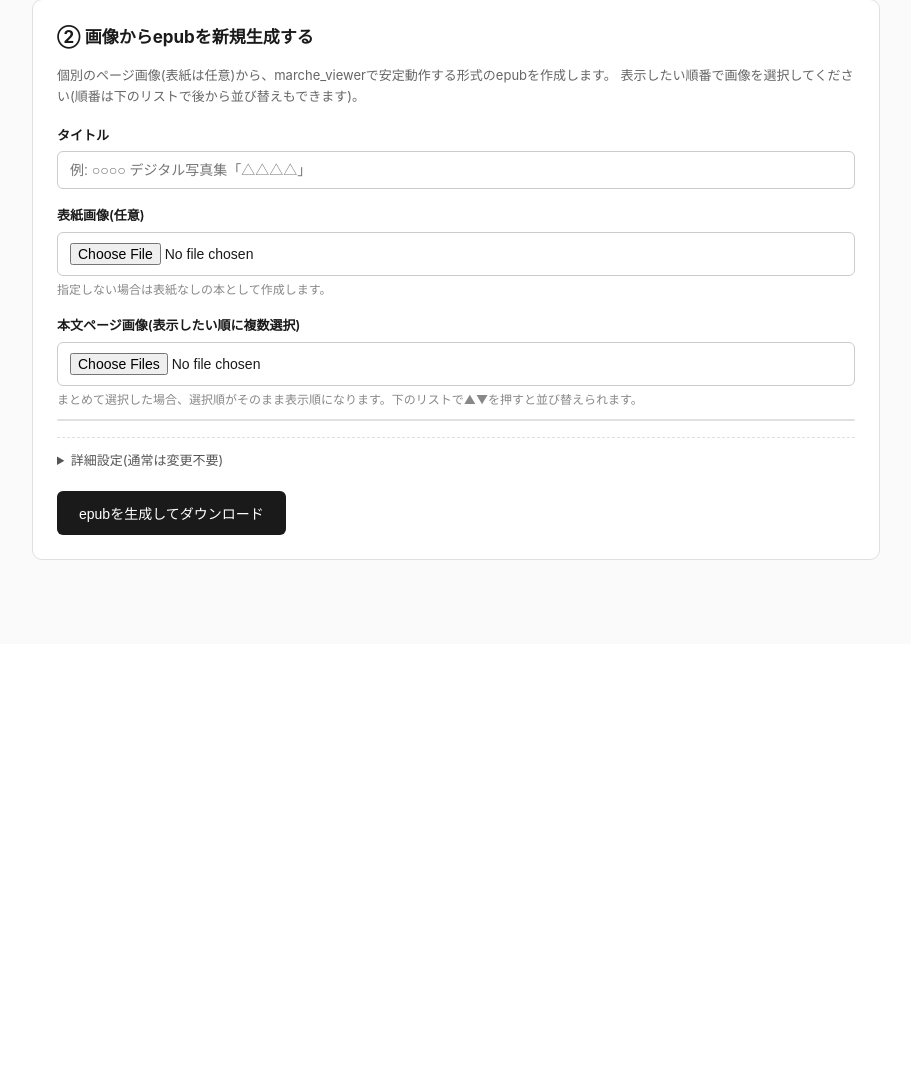
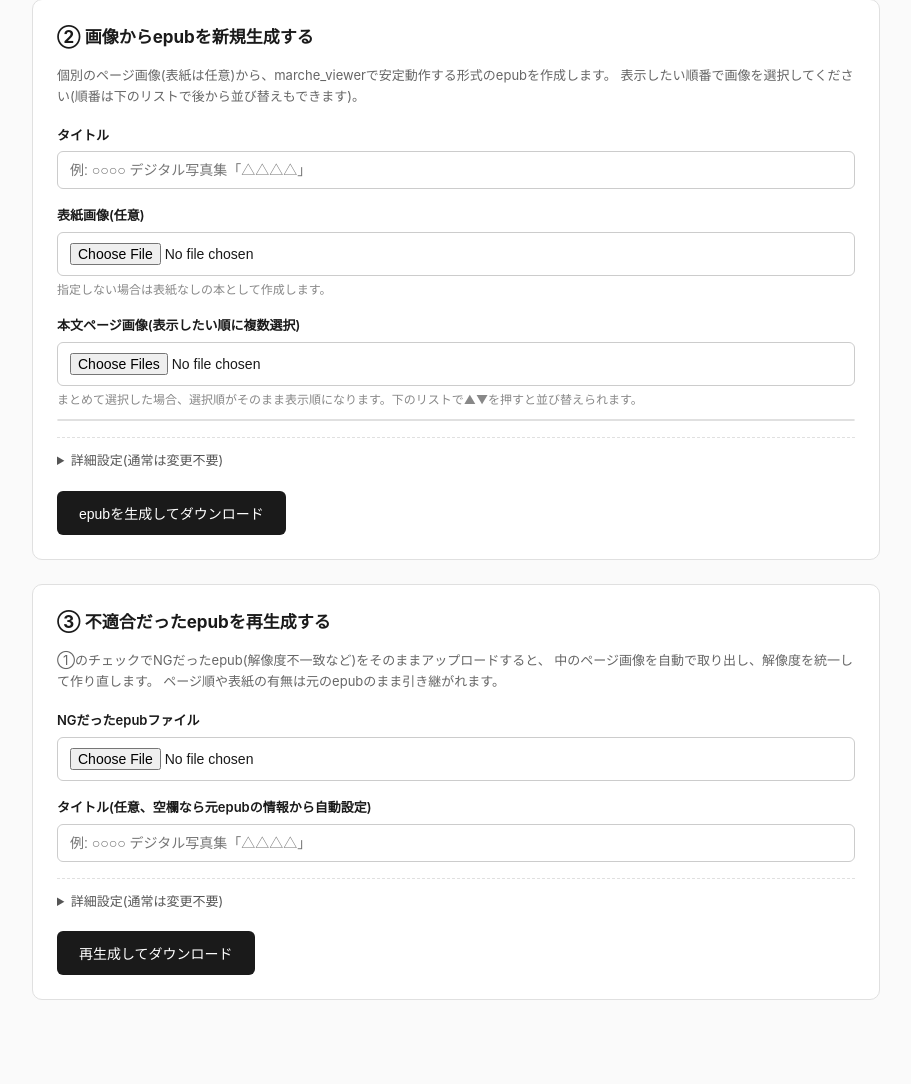
Before and after one commit to Ironbearbank/epub-flask-tool, a Flask app: page / in a window 1280 px wide. Shown: the part 420-1504 px from the top of the page, without its empty margins (184-1095 px from the left). Before the commit the page ends 980 px from the top, so only its background shows below. Run offline with Flask 3, Linux system fonts and the light colour scheme.

Commit message:
Add "rebuild from existing epub" section to fix NG-checked epubs directly
Previously the only fix path was manually re-selecting every page
image by hand in section②. Add epub_core.rebuild_epub_from_existing()
(extracts spine images + cover from an uploaded epub, reuses
build_epub_from_images() for the actual rebuild/normalization) and a
new /rebuild route + "③不適合だったepubを再生成する" form, so a failed
QA check can be fixed by just re-uploading the same epub.

Co-Authored-By: Claude Sonnet 5 <noreply@anthropic.com>
Claude-Session: https://claude.ai/code/session_01Th1YbHtZXYkk8UcD5KHnEw

```diff
--- a/app.py
+++ b/app.py
@@ -135,6 +135,60 @@ def build():
     )
 
 
+@app.route("/rebuild", methods=["GET", "POST"])
+def rebuild():
+    if request.method == "GET":
+        flash("再度実行する場合はepubファイルを選択してください。")
+        return redirect(url_for("index"))
+
+    _cleanup_pending_downloads()
+
+    file = request.files.get("source_epub_file")
+    if not file or file.filename == "":
+        flash("再生成元のepubファイルを選択してください。")
+        return redirect(url_for("index"))
+    if not file.filename.lower().endswith(".epub"):
+        flash("拡張子が.epubのファイルを選択してください。")
+        return redirect(url_for("index"))
+
+    title_override = request.form.get("title", "").strip() or None
+    direction = request.form.get("direction", "rtl")
+    first_side = request.form.get("first_side", "left")
+
+    with tempfile.TemporaryDirectory() as tmp:
+        epub_path = os.path.join(tmp, file.filename)
+        file.save(epub_path)
+
+        safe_stem = "".join(c for c in os.path.splitext(file.filename)[0] if c.isalnum() or c in " _-") or "output"
+        download_name = f"{safe_stem}_rebuilt.epub"
+        token = uuid.uuid4().hex
+        persist_dir = tempfile.mkdtemp(prefix="epub_build_result_")
+        output_path = os.path.join(persist_dir, "output.epub")
+
+        try:
+            result = epub_core.rebuild_epub_from_existing(
+                epub_path, output_path, title_override=title_override,
+                direction=direction, first_side=first_side,
+            )
+        except Exception as e:
+            traceback.print_exc()
+            flash(f"再生成中にエラーが発生しました: {e}")
+            return redirect(url_for("index"))
+
+    _PENDING_DOWNLOADS[token] = {
+        "path": output_path,
+        "filename": download_name,
+        "created": time.time(),
+    }
+
+    return render_template(
+        "build_result.html",
+        title=title_override or file.filename,
+        result=result,
+        download_token=token,
+    )
+
+
 @app.route("/download/<token>")
 def download(token):
     entry = _PENDING_DOWNLOADS.get(token)
--- a/epub_core.py
+++ b/epub_core.py
@@ -582,3 +582,57 @@ def build_epub_from_images(page_paths, cover_path, title, output_path,
         }
     finally:
         shutil.rmtree(work_dir, ignore_errors=True)
+
+
+# ---------- 既存epubからの再生成 (チェックNG時の救済導線) ----------
+
+def extract_title_from_opf(opf_path):
+    tree = ET.parse(opf_path)
+    root = tree.getroot()
+    dc_ns = "{http://purl.org/dc/elements/1.1/}"
+    title_el = root.find(f".//{dc_ns}title")
+    if title_el is not None and title_el.text:
+        return title_el.text.strip()
+    return None
+
+
+def rebuild_epub_from_existing(epub_path, output_path, title_override=None,
+                                direction="rtl", first_side="left"):
+    """チェックでNGだった既存epubから、ページ画像を自動抽出してそのまま
+    再生成する(解像度不一致・比率不一致などを、build_epub_from_images()の
+    正規化ロジックで解消する救済導線)。
+
+    page-spread-center(表紙)が先頭にある場合は表紙として扱い、それ以外は
+    spine順の本文ページとして渡す。
+    """
+    tmp_dir = tempfile.mkdtemp(prefix="epub_extract_")
+    try:
+        with zipfile.ZipFile(epub_path) as z:
+            z.extractall(tmp_dir)
+
+        opf_path = find_opf_path(tmp_dir)
+        opf_dir = os.path.dirname(opf_path)
+        manifest, spine_hrefs, duplicate_ids, spine_properties, generator = parse_opf(opf_path)
+        if not spine_hrefs:
+            raise ValueError("spineから画像を1件も検出できませんでした。EPUB構造を確認してください。")
+
+        rep_images = collect_representative_images(opf_dir, spine_hrefs)
+
+        cover_path = None
+        page_paths = rep_images
+        if spine_properties and "page-spread-center" in spine_properties[0]:
+            cover_path = rep_images[0]
+            page_paths = rep_images[1:]
+
+        page_paths = [p for p in page_paths if p]
+        if not page_paths:
+            raise ValueError("本文ページとして使える画像が見つかりませんでした。")
+
+        title = title_override or extract_title_from_opf(opf_path) or os.path.splitext(os.path.basename(epub_path))[0]
+
+        return build_epub_from_images(
+            page_paths, cover_path, title, output_path,
+            direction=direction, first_side=first_side,
+        )
+    finally:
+        shutil.rmtree(tmp_dir, ignore_errors=True)
--- a/templates/index.html
+++ b/templates/index.html
@@ -64,6 +64,38 @@
       </details>
 
       <button type="submit">epubを生成してダウンロード</button>
+    </form>
+  </div>
+
+  <div class="card" id="rebuild-section">
+    <h2>③ 不適合だったepubを再生成する</h2>
+    <div class="desc">
+      ①のチェックでNGだったepub(解像度不一致など)をそのままアップロードすると、
+      中のページ画像を自動で取り出し、解像度を統一して作り直します。
+      ページ順や表紙の有無は元のepubのまま引き継がれます。
+    </div>
+    <form action="{{ url_for('rebuild') }}" method="post" enctype="multipart/form-data">
+      <label>NGだったepubファイル</label>
+      <input type="file" name="source_epub_file" accept=".epub" required>
+
+      <label>タイトル(任意、空欄なら元epubの情報から自動設定)</label>
+      <input type="text" name="title" placeholder="例: ○○○○ デジタル写真集「△△△△」">
+
+      <details>
+        <summary>詳細設定(通常は変更不要)</summary>
+        <label>ページ送り方向</label>
+        <select name="direction">
+          <option value="rtl" selected>右から左(rtl・写真集/コミック向け、既定)</option>
+          <option value="ltr">左から右(ltr)</option>
+        </select>
+        <label>表紙直後の1ページ目のside</label>
+        <select name="first_side">
+          <option value="left" selected>left(既定)</option>
+          <option value="right">right</option>
+        </select>
+      </details>
+
+      <button type="submit">再生成してダウンロード</button>
     </form>
   </div>
 </main>
```
Also changed, not shown: templates/check_result.html (+4 -3 lines).
